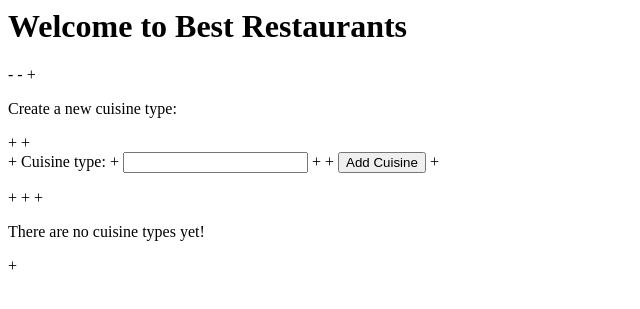
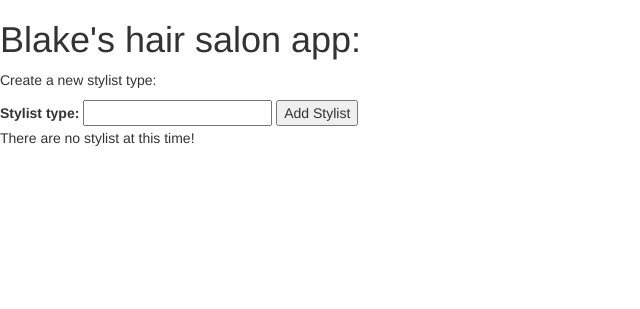
Before and after one commit to blakerscott/php_codeReview_week3, a PHP site: template views/index.html.twig in a window 1280 px wide. Shown: the top 309 px of the page, without its empty margins (0-640 px from the left). Run offline with PHP 8.4, Linux system fonts and the light colour scheme; the template is opened without the code that fills it, so the values that code supplies are empty; some libraries are stand-ins or nearby versions.

Commit message:
add content to index page

```diff
--- a/views/index.html.twig
+++ b/views/index.html.twig
@@ -1,26 +1,33 @@
-<h1>Welcome to Best Restaurants</h1>
+<!DOCTYPE html>
+<html>
+    <head>
+        <link rel='stylesheet' href='https://maxcdn.bootstrapcdn.com/bootstrap/3.3.1/css/bootstrap.min.css'>
+        <title></title>
+    </head>
+    <body>
+        <h1>Blake's hair salon app:</h1>
 
--            </div>
--        </div>
-+        <p>Create a new cuisine type:</p>
-+
-+        <form action="/cuisines" method="post">
-+            <label for="type">Cuisine type:</label>
-+            <input id="type" name="type" type="text">
-+
-+            <button type="submit">Add Cuisine</button>
-+        </form>
-+
-+        {% if cuisines is not empty %}
-+            <p>Here are all your cuisine types:</p>
-+            <ul>
-+                {% for cuisine in cuisines %}
-+                    <li><a href="/cuisines/{{ cuisine.getId }}">{{ cuisine.getType }}</a></li>
-+                {% endfor %}
-+            </ul>
-+            <!-- <form action="/delete_cuisines" method="post">
-+                <button type="submit" name="button">Delete All Cuisines</button>
-+            </form> -->
-+        {% else %}
-+          <p>There are no cuisine types yet!</p>
-+        {% endif %}
+        <p>Create a new stylist type:</p>
+
+        <form action="/stylists" method="post">
+            <label for="type">Stylist type:</label>
+            <input id="type" name="type" type="text">
+
+            <button type="submit">Add Stylist</button>
+        </form>
+
+        {% if stylists is not empty %}
+            <p>Here are the stylists of Blake's Salon:</p>
+            <ul>
+                {% for stylist in stylists %}
+                    <li><a href="/stylists/{{ stylist.getId }}">{{ stylist.getName }}</a></li>
+                {% endfor %}
+            </ul>
+            <form action="/delete_stylists" method="post">
+                <button type="submit" class="btn btn-danger" name="button">CAUTION: THIS BUTTON WILL DELETE ALL STYLISTS!!!!!</button>
+            </form>
+        {% else %}
+          <p>There are no stylist at this time!</p>
+        {% endif %}
+    </body>
+</html>
```
